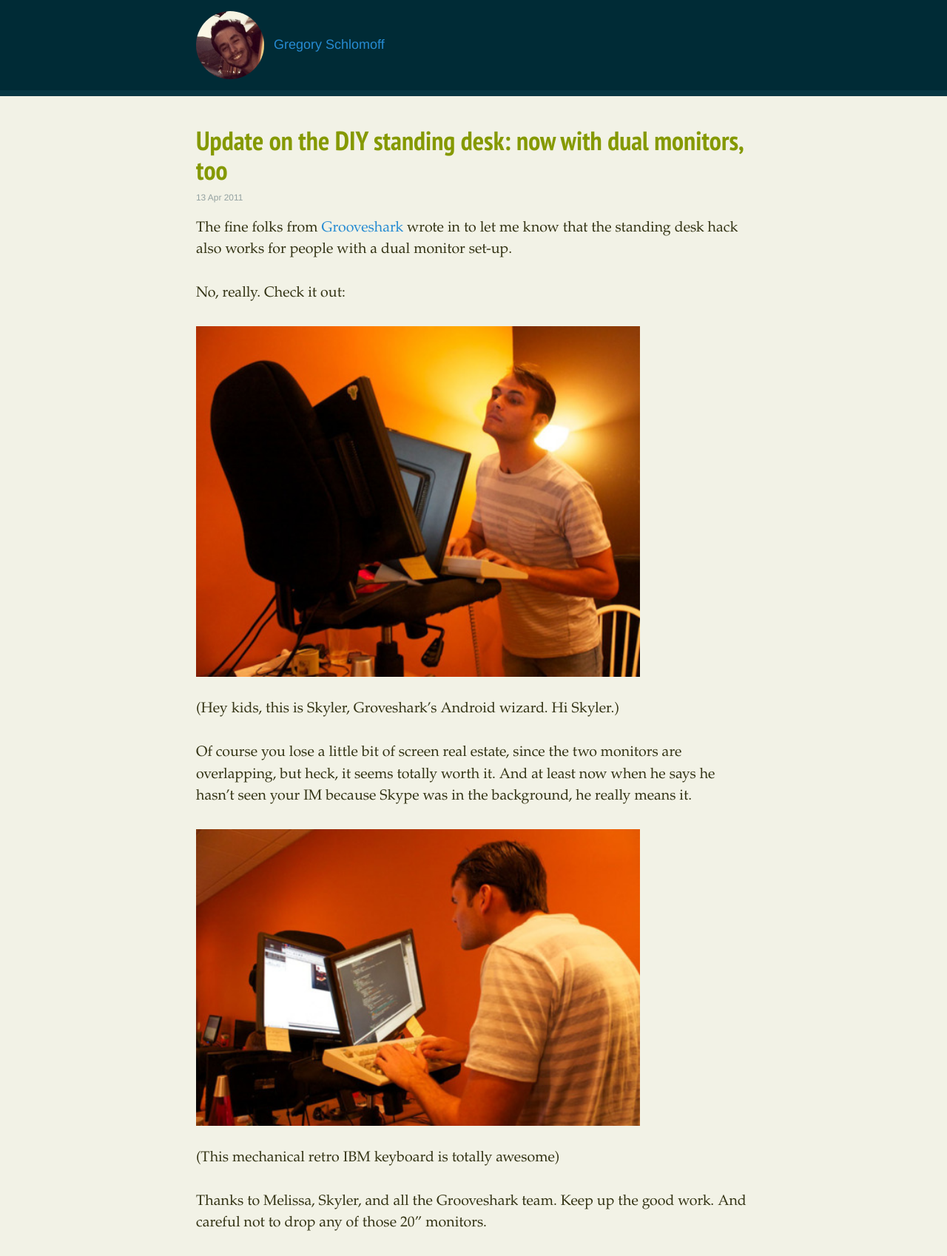
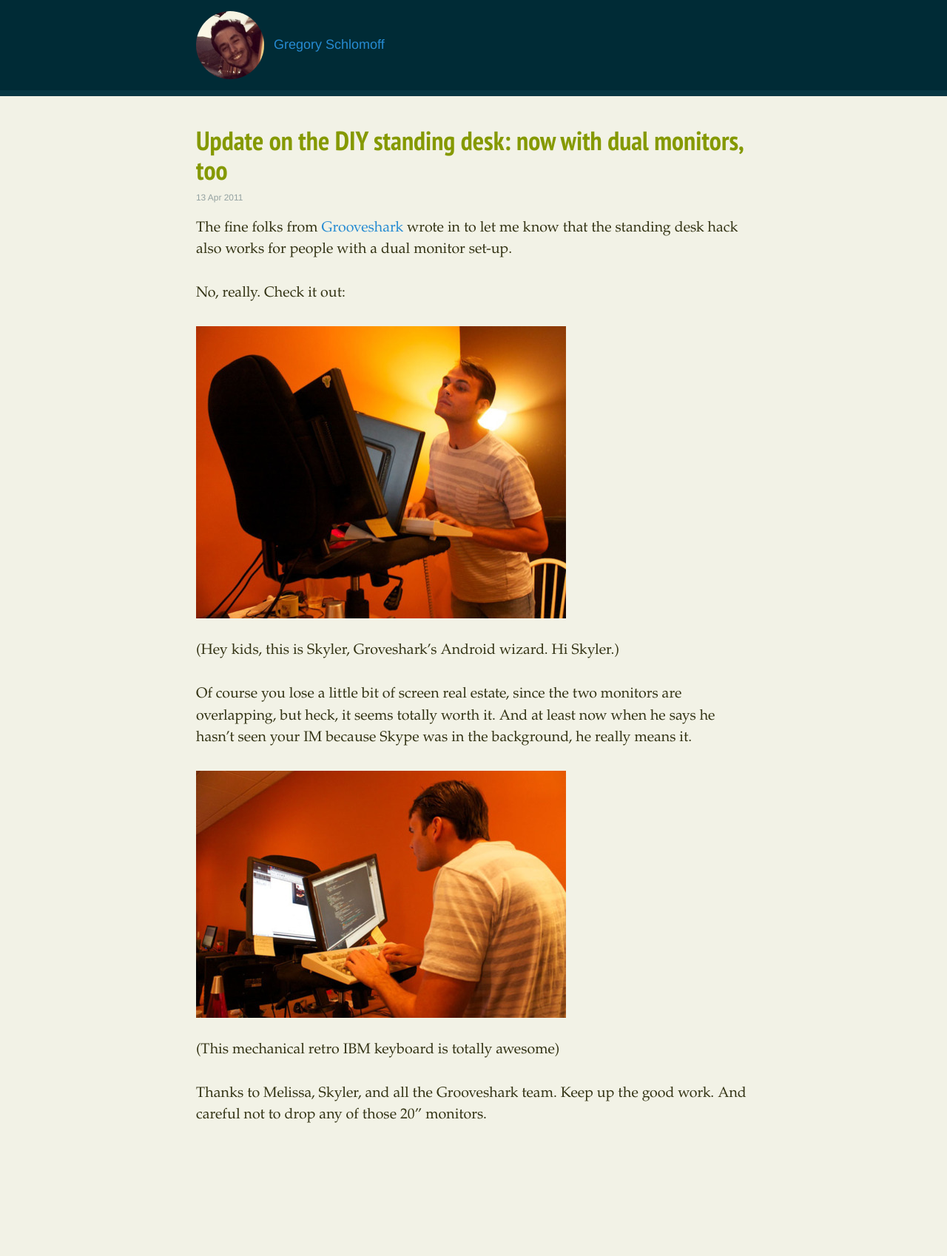
Before and after one commit to gregschlom/gregschlom.github.io, a Jekyll site: the page built from _posts/2011-04-13-standing-desk-updated.md, in a window 1280 px wide. Shown: the whole page at 74% size. Built offline with Jekyll 4.4.1, drawn with Linux system fonts in a browser that asks for light colours; Markdown is read by kramdown in place of the engine named in the settings; after the commit the page ends 1552 px from its top, so only the background shows below that.

Commit message:
fixing image width

```diff
--- a/css/app.css
+++ b/css/app.css
@@ -67,5 +67,5 @@ p {
 }
 
 .post img {
-	width:600px;
+	max-width:600px;
 }
```
